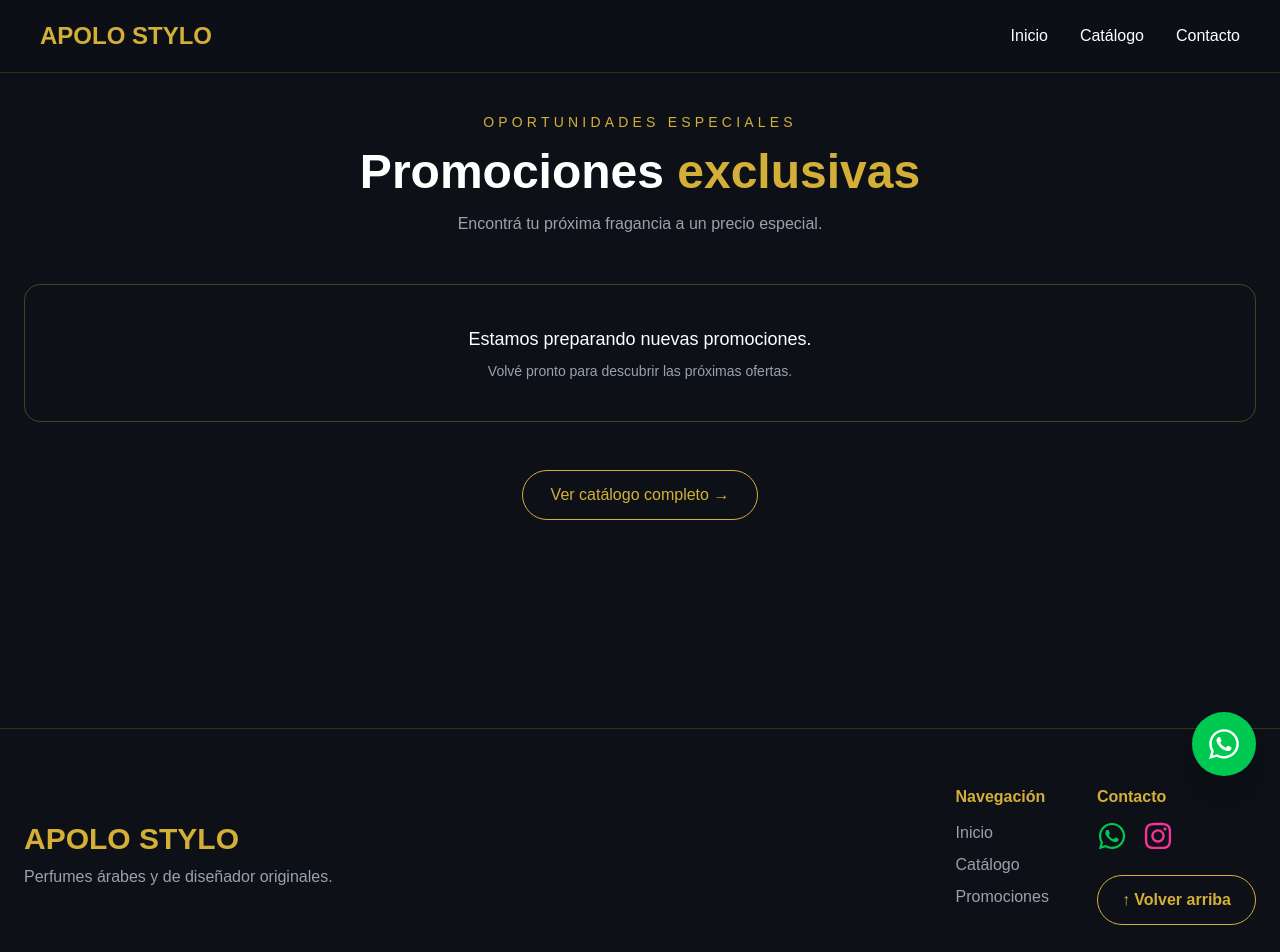
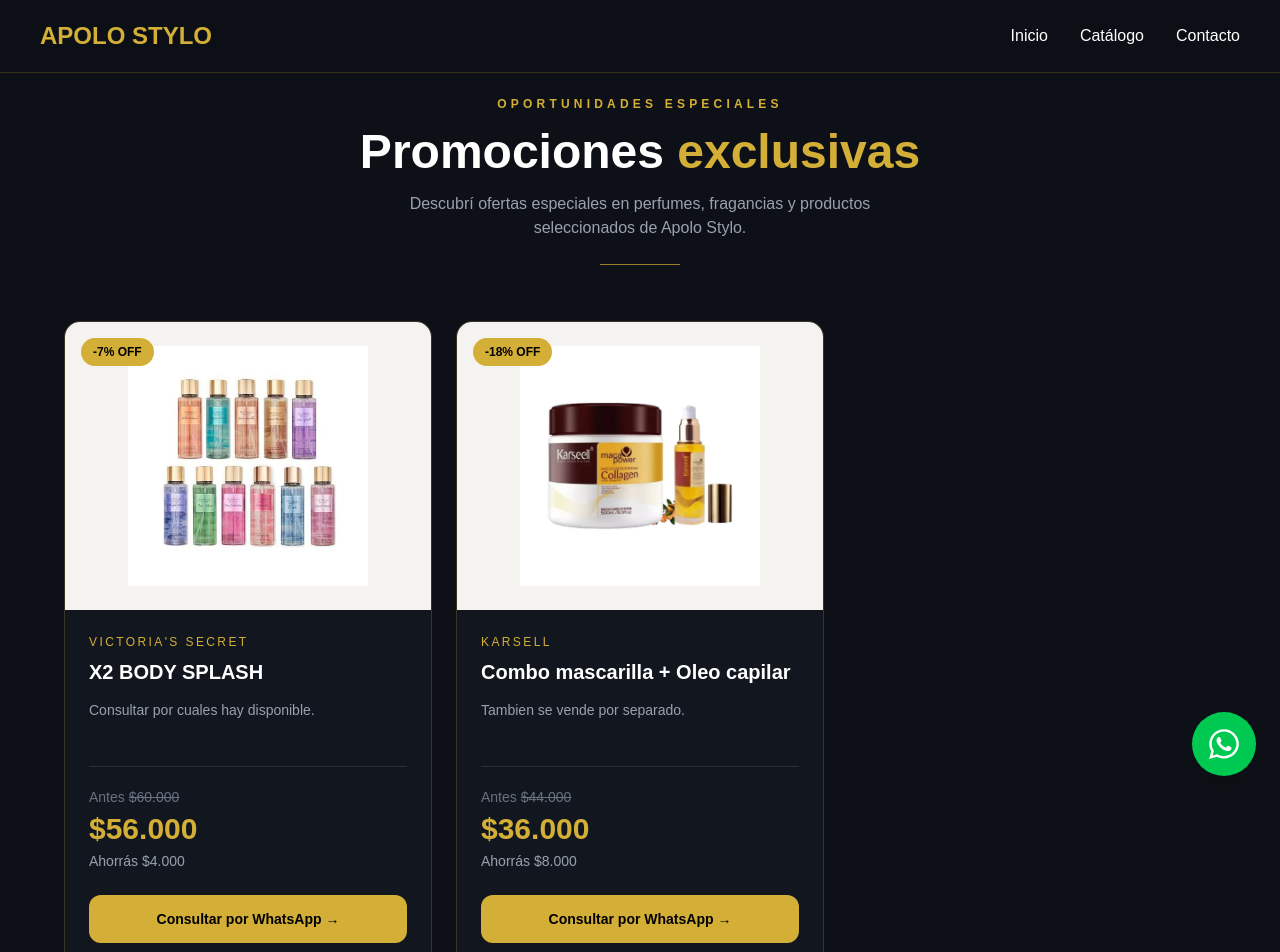
Before and after one commit to apolostylo1/apolo-stylo-web, a Next.js app: page /promociones in a window 1280 px wide. Shown: the top 952 px of the page. Built offline with nearby package versions, Linux system fonts and the light colour scheme.

Commit message:
Agregué sección de promociones

```diff
--- a/components/promotions/promotions.tsx
+++ b/components/promotions/promotions.tsx
@@ -2,81 +2,96 @@
 "use client";
 
 import Image from "next/image";
-import { perfumes } from "@/data/perfumes";
 import { promociones } from "@/data/promociones";
 
 export default function Promotions() {
-  const ofertas = promociones
-    .map((promo) => {
-      const producto = perfumes.find(
-        (perfume) => perfume.nombre === promo.nombre
+  const ofertas = promociones.filter(
+    (promo) =>
+      promo.disponible &&
+      promo.precio > 0 &&
+      promo.precioPromo > 0 &&
+      promo.precioPromo < promo.precio
   );
 
-      if (
-        !producto ||
-        !producto.stock ||
-        promo.precioPromo <= 0 ||
-        promo.precioPromo >= producto.precio
-      ) {
-        return null;
-      }
+  const formatoPrecio = (precio: number) =>
+    `$${precio.toLocaleString("es-AR")}`;
 
-      return { ...producto, precioPromo: promo.precioPromo };
-    })
-    .filter((producto) => producto !== null);
+  const crearLinkWhatsApp = (
+    nombre: string,
+    precioPromo: number,
+    numero?: string
+  ) => {
+    const mensaje = `Hola, quiero consultar por la promocion de ${nombre} a ${formatoPrecio(precioPromo)}.`;
+
+    const base = numero
+      ? `https://wa.me/${numero.replace(/\D/g, "")}`
+      : "https://wa.me/5491122823596";
+
+    return `${base}?text=${encodeURIComponent(mensaje)}`;
+  };
 
   return (
     <section
       id="promociones"
-      className="scroll-mt-24 bg-[#0D1117] px-6 py-20 text-white md:py-28"
+      className="scroll-mt-24 overflow-hidden bg-[#0D1117] px-4 py-16 text-white sm:px-6 md:py-24"
     >
       <div className="mx-auto max-w-7xl">
-        <p className="text-center text-sm uppercase tracking-[0.3em] text-[#D4AF37]">
+        <div className="mx-auto mb-14 max-w-2xl text-center">
+          <p className="text-xs font-semibold uppercase tracking-[0.35em] text-[#D4AF37]">
             Oportunidades especiales
           </p>
 
-        <h2 className="mt-4 text-center text-3xl font-semibold md:text-5xl">
+          <h2 className="mt-4 text-3xl font-semibold sm:text-4xl md:text-5xl">
             Promociones <span className="text-[#D4AF37]">exclusivas</span>
           </h2>
 
-        <p className="mx-auto mb-12 mt-4 max-w-xl text-center text-gray-400">
-          Encontrá tu próxima fragancia a un precio especial.
+          <p className="mx-auto mt-4 max-w-lg text-sm leading-6 text-gray-400 sm:text-base">
+            Descubrí ofertas especiales en perfumes, fragancias y productos
+            seleccionados de Apolo Stylo.
           </p>
 
+          <div className="mx-auto mt-6 h-px w-20 bg-[#D4AF37]/70" />
+        </div>
+
         {ofertas.length === 0 ? (
-          <div className="rounded-2xl border border-[#D4AF37]/30 p-10 text-center">
-            <p className="text-lg">
+          <div className="mx-auto max-w-xl rounded-2xl border border-[#D4AF37]/20 bg-[#161B22] px-6 py-12 text-center">
+            <p className="text-lg font-semibold">
               Estamos preparando nuevas promociones.
             </p>
-            <p className="mt-2 text-sm text-gray-400">
+            <p className="mt-3 text-sm text-gray-400">
               Volvé pronto para descubrir las próximas ofertas.
             </p>
           </div>
         ) : (
-          <div className="mx-auto grid max-w-5xl grid-cols-1 gap-8 sm:grid-cols-2 lg:grid-cols-3">
-            {ofertas.map((producto) => (
+          <div className="mx-auto grid max-w-6xl grid-cols-1 gap-6 sm:grid-cols-2 lg:grid-cols-3">
+            {ofertas.map((producto) => {
+              const descuento = Math.round(
+                ((producto.precio - producto.precioPromo) /
+                  producto.precio) *
+                  100
+              );
+
+              return (
                 <article
                   key={producto.nombre}
-                className="overflow-hidden rounded-2xl border border-white/10 bg-[#161B22] transition hover:-translate-y-1 hover:border-[#D4AF37]/50"
+                  className="group flex flex-col overflow-hidden rounded-2xl border border-[#D4AF37]/20 bg-[#12171F] transition duration-300 hover:-translate-y-1 hover:border-[#D4AF37]/60 hover:shadow-xl"
                 >
-                <div className="relative flex h-64 items-center justify-center overflow-hidden bg-white p-6">
+                  <div className="relative flex h-64 items-center justify-center overflow-hidden bg-[#F5F3EF] p-6 sm:h-72">
                     <Image
                       src={producto.imagen}
                       alt={producto.nombre}
-    width={300}
-    height={300}
-    className="h-full w-full object-contain"
+                      width={320}
+                      height={320}
+                      className="h-full w-full object-contain transition duration-500 group-hover:scale-105"
                     />
 
-  <span className="absolute left-4 top-4 rounded-full bg-[#D4AF37] px-3 py-1 text-xs font-bold text-black">
-    -{Math.round(
-      (1 - producto.precioPromo / producto.precio) * 100
-    )}% OFF
+                    <span className="absolute left-4 top-4 rounded-full bg-[#D4AF37] px-3 py-1.5 text-xs font-bold text-black">
+                      -{descuento}% OFF
                     </span>
                   </div>
 
-                <div className="p-6">
-                  <p className="text-xs uppercase tracking-wider text-[#D4AF37]">
+                  <div className="flex flex-1 flex-col p-5 sm:p-6">
+                    <p className="text-xs font-medium uppercase tracking-[0.2em] text-[#D4AF37]">
                       {producto.marca}
                     </p>
 
@@ -84,41 +99,55 @@
                       {producto.nombre}
                     </h3>
 
-                  <p className="mt-2 text-sm text-gray-400">
+                    <p className="mt-3 min-h-12 text-sm leading-6 text-gray-400">
                       {producto.descripcion}
                     </p>
 
-                  <div className="mt-5 flex flex-wrap items-center gap-3">
-                    <span className="text-sm text-gray-500 line-through">
-                      ${producto.precio.toLocaleString("es-AR")}
+                    <div className="mt-5 border-t border-white/10 pt-5">
+                      <p className="text-sm text-gray-500">
+                        Antes{" "}
+                        <span className="line-through">
+                          {formatoPrecio(producto.precio)}
                         </span>
-                    <span className="text-2xl font-bold text-[#D4AF37]">
-                      ${producto.precioPromo.toLocaleString("es-AR")}
-                    </span>
+                      </p>
+
+                      <p className="mt-1 text-3xl font-bold text-[#D4AF37]">
+                        {formatoPrecio(producto.precioPromo)}
+                      </p>
+
+                      <p className="mt-1 text-sm text-gray-400">
+                        Ahorrás{" "}
+                        {formatoPrecio(
+                          producto.precio - producto.precioPromo
+                        )}
+                      </p>
                     </div>
 
                     <a
-                    href={`https://wa.me/?text=${encodeURIComponent(
-                      `Hola, quiero consultar por ${producto.nombre} en promoción a $${producto.precioPromo.toLocaleString("es-AR")}.`
-                    )}`}
+                      href={crearLinkWhatsApp(
+                        producto.nombre,
+                        producto.precioPromo,
+                        producto.whatsapp
+                      )}
                       target="_blank"
                       rel="noopener noreferrer"
-                    className="mt-6 block rounded-full bg-[#D4AF37] px-5 py-3 text-center font-semibold text-black transition hover:bg-[#E6C65C]"
+                      className="mt-6 block rounded-xl bg-[#D4AF37] px-5 py-3.5 text-center text-sm font-bold text-black transition hover:bg-[#E6C65C]"
                     >
-                    Consultar por WhatsApp
+                      Consultar por WhatsApp →
                     </a>
                   </div>
                 </article>
-            ))}
+              );
+            })}
           </div>
         )}
 
         <div className="mt-12 text-center">
           <a
             href="/#catalogo"
-            className="inline-block rounded-full border border-[#D4AF37] px-7 py-3 text-[#D4AF37] transition hover:bg-[#D4AF37] hover:text-black"
+            className="inline-flex items-center justify-center rounded-full border border-[#D4AF37]/60 px-7 py-3 text-sm font-semibold text-[#D4AF37] transition hover:bg-[#D4AF37] hover:text-black"
           >
-            Ver catálogo completo →
+            Explorar catálogo completo →
           </a>
         </div>
       </div>
--- a/data/perfumes.ts
+++ b/data/perfumes.ts
@@ -449,7 +449,7 @@
   marca: "Lattafa",
   descripcion: "Floral, femenino y delicado.",
   notas: ["Orquídea", "Heliotropo", "Mandarina", "Vainilla", "Sándalo"],
-  stock: false,
+  stock: true,
   precio: 60000,
   imagen: "/perfumes/yara-rosa.jpg",
 },
--- a/data/promociones.ts
+++ b/data/promociones.ts
@@ -1,10 +1,33 @@
 
-export const promociones: {
+export type Promocion = {
   nombre: string;
+  marca: string;
+  descripcion: string;
+  precio: number;
   precioPromo: number;
-}[] = [
+  imagen: string;
+  disponible: boolean;
+  whatsapp?: string;
+};
+
+export const promociones: Promocion[] = [
   {
-    nombre: "Emaan",
-    precioPromo: 45000,
+    nombre: "X2 BODY SPLASH",
+    marca: "Victoria's Secret",
+    descripcion: "Consultar por cuales hay disponible.",
+    precio: 60000,
+    precioPromo: 56000,
+    imagen: "/perfumes/2-body-splash.jpg",
+    disponible: true,
   },
+  {
+    nombre: "Combo mascarilla + Oleo capilar",
+    marca: "Karsell",
+    descripcion: "Tambien se vende por separado.",
+    precio: 44000,
+    precioPromo: 36000,
+    imagen: "/perfumes/combo-mascarilla-oleo.jpg",
+    disponible: true,
+  },
+
 ];
```
Also changed, not shown: components/products/FeaturedCarousel.tsx (+29 -12 lines), public/perfumes/2-body-splash.jpg (added), public/perfumes/combo-mascarilla-oleo.jpg (added). Lines whose indentation alone changed are shown as unchanged.
